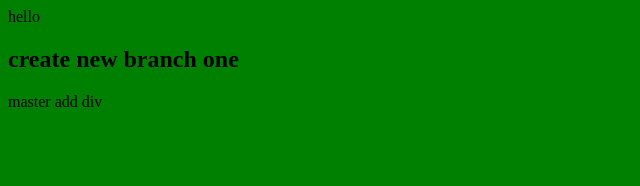
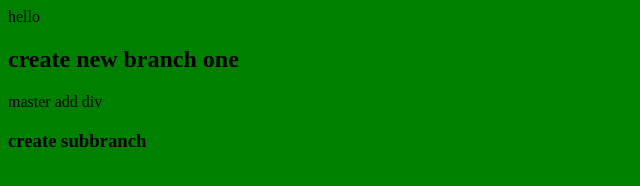
Before and after one commit to 18613999696/demo-github, a plain HTML site: page index.html in a window 1280 px wide. Shown: the whole page, without its empty margins (0-640 px from the left). Drawn offline with Linux system fonts and the light colour scheme.

Commit message:
分支添加h3

```diff
--- a/index.html
+++ b/index.html
@@ -9,5 +9,6 @@
 	hello
 	<h2>create new branch one</h2>
 	<div>master add div</div>
+	<h3>create subbranch</h3>
 </body>
 </html>
```
